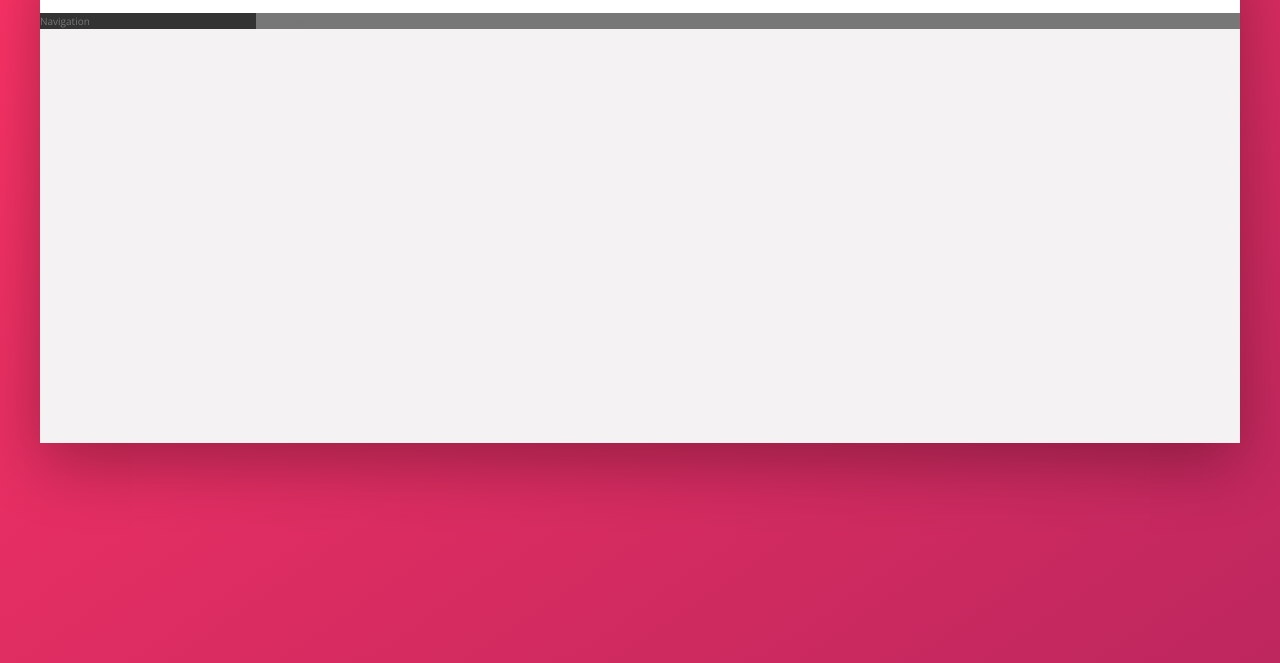
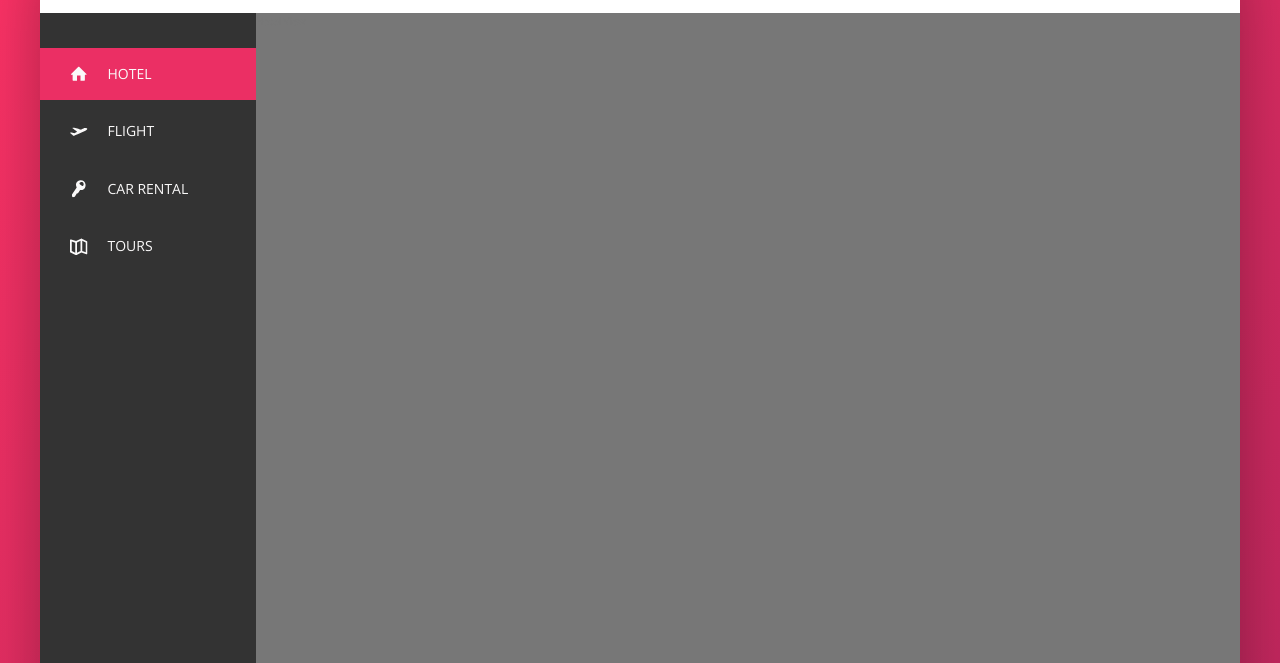
Before and after one commit to mikhail-kostiuk/Trillo, a website: page index.html in a window 1280 px wide. Shown: the part 137-800 px from the top of the page. Drawn offline with nearby package versions, Linux system fonts and the light colour scheme.

Commit message:
Add sidebar

```diff
--- a/index.html
+++ b/index.html
@@ -46,7 +46,43 @@
 
     <div class="content">
       <nav class="sidebar">
-        Navigation
+        <ul class="side-nav">
+          <li class="side-nav__item side-nav__item--active">
+            <a href="#" class="side-nav__link">
+              <svg class="side-nav__icon">
+                <use xlink:href="img/sprite.svg#icon-home"></use>
+              </svg>
+              <span>Hotel</span>
+            </a>
+          </li>
+          <li class="side-nav__item">
+            <a href="#" class="side-nav__link">
+              <svg class="side-nav__icon">
+                <use xlink:href="img/sprite.svg#icon-aircraft-take-off"></use>
+              </svg>
+              <span>Flight</span>
+            </a>
+          </li>
+          <li class="side-nav__item">
+            <a href="#" class="side-nav__link">
+              <svg class="side-nav__icon">
+                <use xlink:href="img/sprite.svg#icon-key"></use>
+              </svg>
+              <span>Car rental</span>
+            </a>
+          </li>
+          <li class="side-nav__item">
+            <a href="#" class="side-nav__link">
+              <svg class="side-nav__icon">
+                <use xlink:href="img/sprite.svg#icon-map"></use>
+              </svg>
+              <span>Tours</span>
+            </a>
+          </li>
+        </ul>
+        <div class="legal">
+          &copy; Copyright text.
+        </div>
       </nav>
       <main class="hotel-view">
         Hotel View
--- /dev/null
+++ b/sass/components/_sidenav.scss
@@ -0,0 +1,64 @@
+.side-nav {
+  font-size: 1.4rem;
+  list-style: none;
+  margin-top: 3.5rem;
+
+  &__item {
+    position: relative;
+
+    &:not(:last-child) {
+      margin-bottom: 0.5rem;
+    }
+  }
+
+  &__item::before {
+    content: "";
+    position: absolute;
+    top: 0;
+    left: 0;
+    height: 100%;
+    width: 3px;
+    background-color: var(--color-primary);
+    transform: scaleY(0);
+    transition: transform 0.2s, width 0.4s cubic-bezier(1, 0, 0, 1) 0.2s,
+      background-color 0.1s;
+  }
+
+  &__item:hover::before,
+  &__item--active::before {
+    transform: scaleY(1);
+    width: 100%;
+  }
+
+  &__item:active::before {
+    background-color: var(--color-primary-light);
+  }
+
+  &__link,
+  &__link:visited {
+    color: var(--color-grey-light-1);
+    text-decoration: none;
+    text-transform: uppercase;
+    display: block;
+    padding: 1.5rem 3rem;
+    position: relative;
+    z-index: 10;
+
+    display: flex;
+    align-items: center;
+  }
+
+  &__icon {
+    width: 1.75rem;
+    height: 1.75rem;
+    margin-right: 2rem;
+    fill: currentColor;
+  }
+}
+
+.legal {
+  font-size: 1.2rem;
+  color: var(--color-grey-light-4);
+  text-align: center;
+  padding: 2.5rem;
+}
--- a/sass/main.scss
+++ b/sass/main.scss
@@ -1,4 +1,6 @@
 @import "base/base";
+
+@import "components/sidenav";
 
 @import "layouts/header";
 
--- a/sass/pages/_home.scss
+++ b/sass/pages/_home.scss
@@ -14,9 +14,13 @@
   background-color: var(--color-grey-dark-1);
 
   flex: 0 0 18%;
+  display: flex;
+  flex-direction: column;
+  justify-content: space-between;
 }
 
 .hotel-view {
   background-color: var(--color-grey-dark-2);
+  height: 80rem;
   flex: 1;
 }
```
Also changed, not shown: css/style.css.
